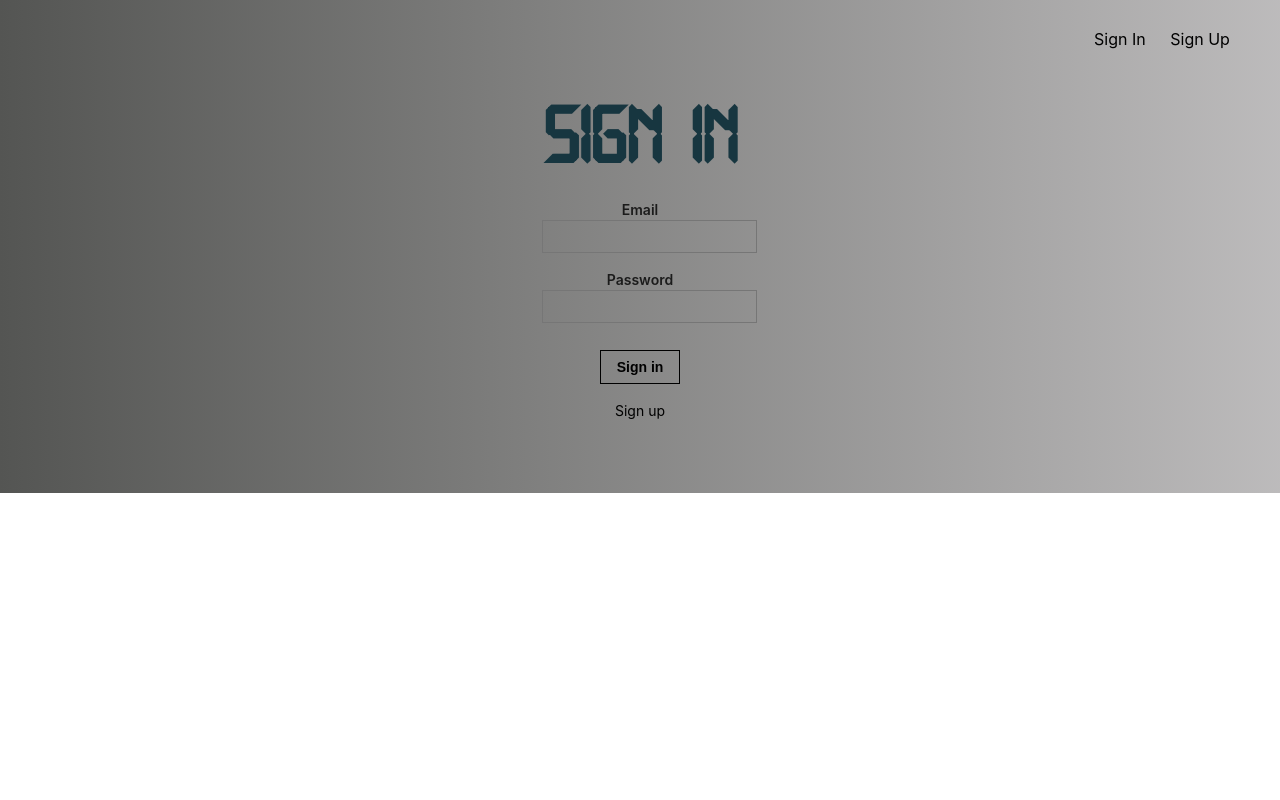
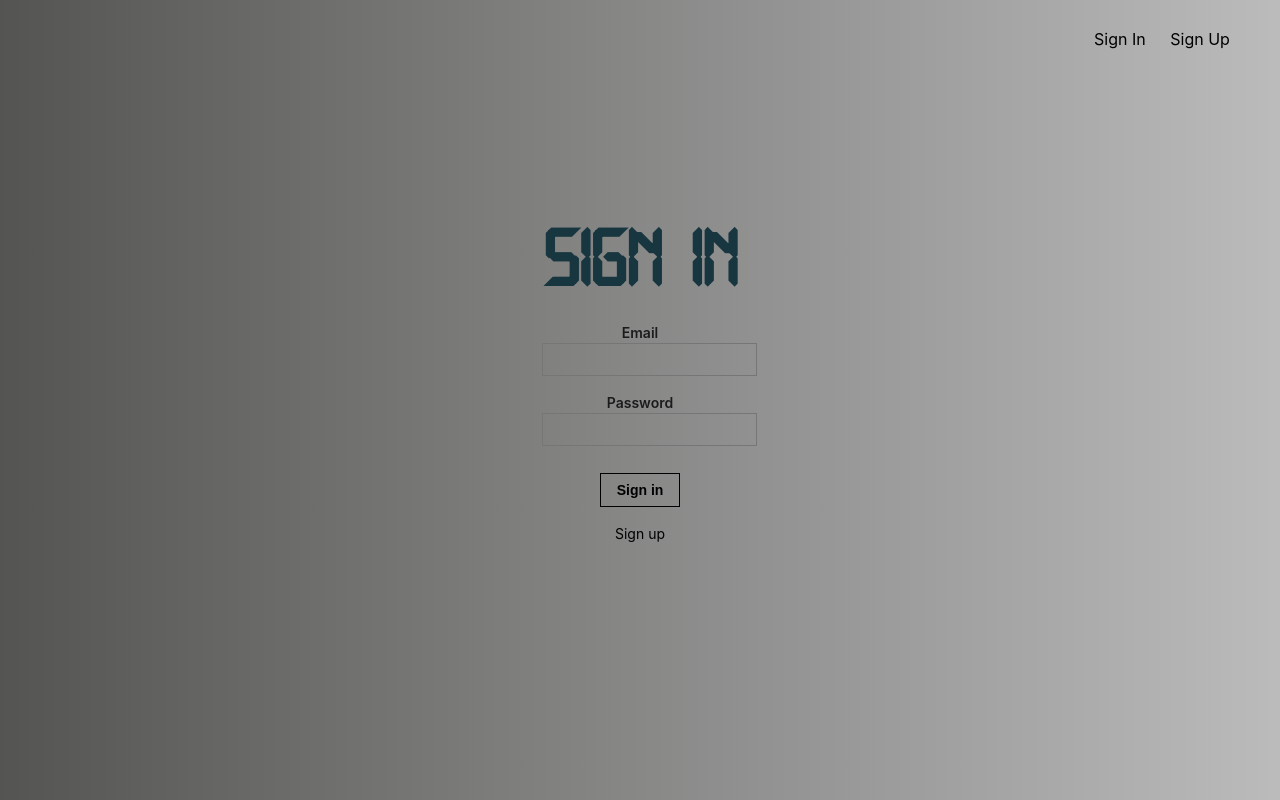
Before and after one commit to javierpb275/roboworker, a React (Create React App) app in the folder client/: page / in a window 1280 px wide. Built offline with nearby package versions, Linux system fonts and the light colour scheme.

Commit message:
sigin and signup components issue fixed

```diff
--- a/client/src/components/sign-in/sign-in.styles.css
+++ b/client/src/components/sign-in/sign-in.styles.css
@@ -1,6 +1,8 @@
 .signin {
     display: flex;
     justify-content: center;
+    padding-top: 10%;
+    padding-bottom: 15%;
 }
 
 .ba {
--- a/client/src/components/sign-up/sign-up.styles.css
+++ b/client/src/components/sign-up/sign-up.styles.css
@@ -1,6 +1,8 @@
 .signup {
     display: flex;
     justify-content: center;
+    padding-top: 10%;
+    padding-bottom: 12.5%;
 }
 
 
```
